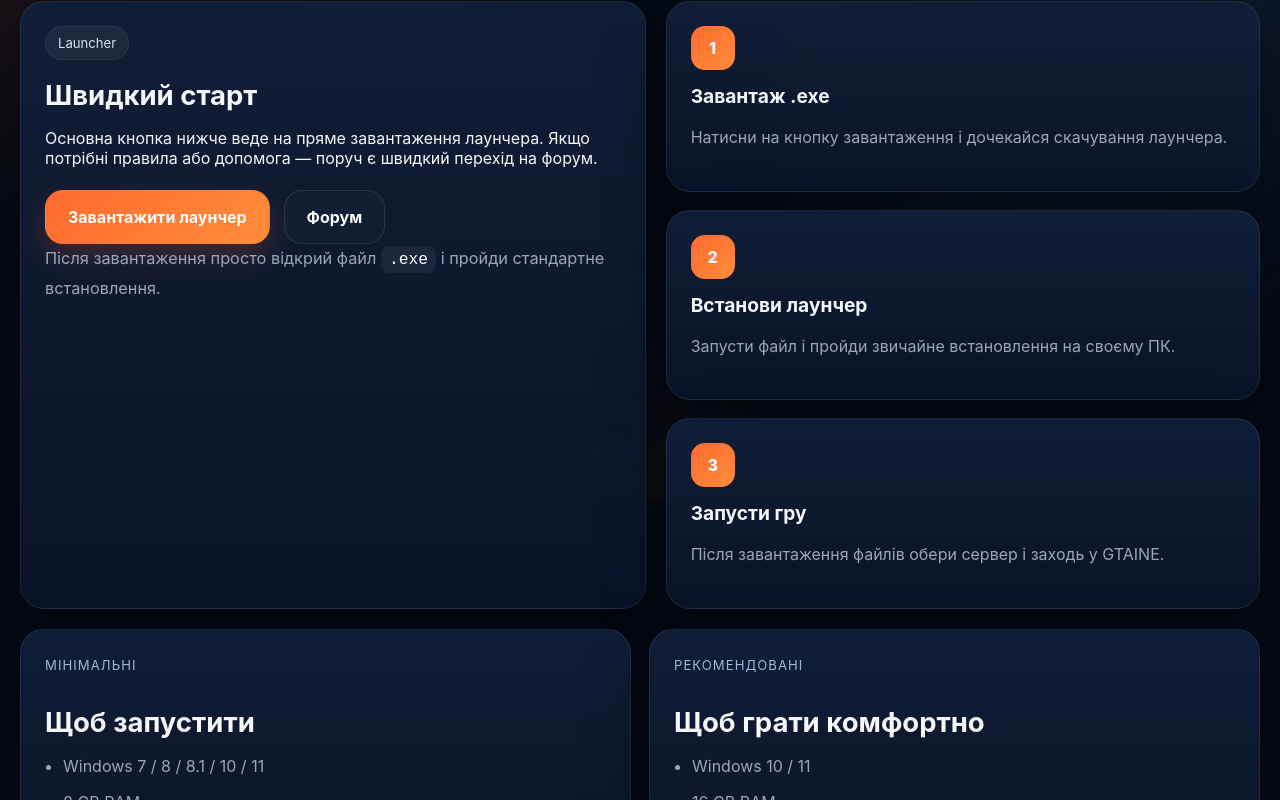
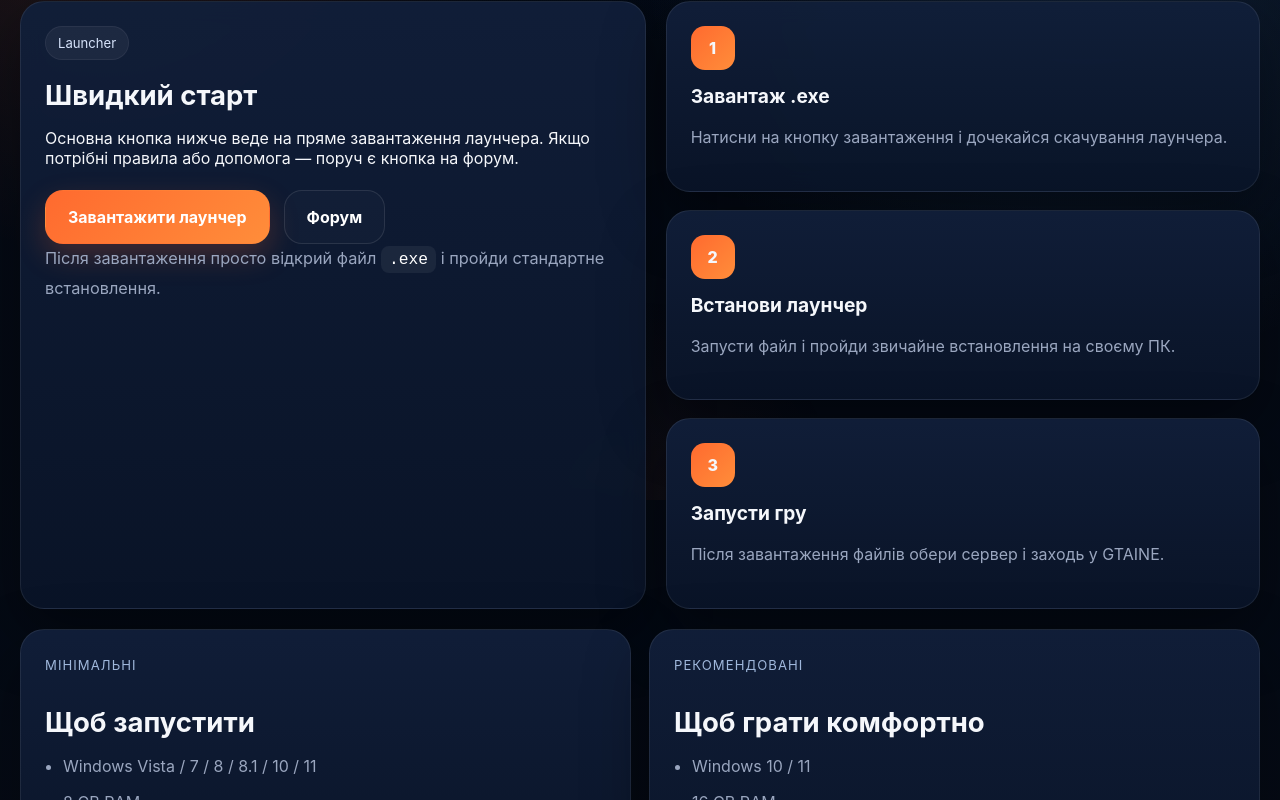
Before and after one commit to GTAINE-COM/gta-in-site, a plain HTML site: page download.html in a window 1280 px wide. Shown: the part 300-1100 px from the top of the page. Drawn offline with Linux system fonts and the light colour scheme.

Commit message:
Update download.html

```diff
--- a/download.html
+++ b/download.html
@@ -51,7 +51,7 @@
             <h2>Швидкий старт</h2>
             <p>
               Основна кнопка нижче веде на пряме завантаження лаунчера. Якщо потрібні правила або допомога —
-              поруч є швидкий перехід на форум.
+              поруч є кнопка на форум.
             </p>
 
             <div class="download-actions">
@@ -90,7 +90,7 @@
             <div class="eyebrow">Мінімальні</div>
             <h3>Щоб запустити</h3>
             <ul class="clean-list">
-              <li>Windows 7 / 8 / 8.1 / 10 / 11</li>
+              <li>Windows Vista / 7 / 8 / 8.1 / 10 / 11</li>
               <li>8 GB RAM</li>
               <li>Відеокарта з 2 GB VRAM</li>
               <li>15 GB вільного місця</li>
```
